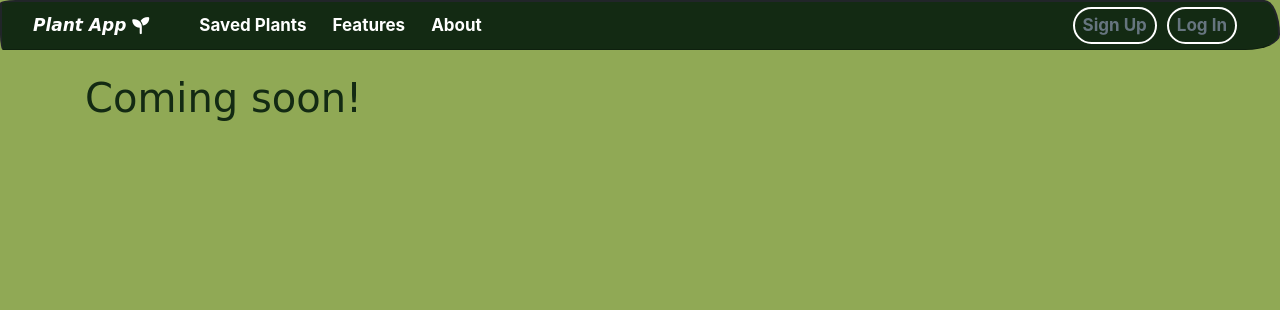
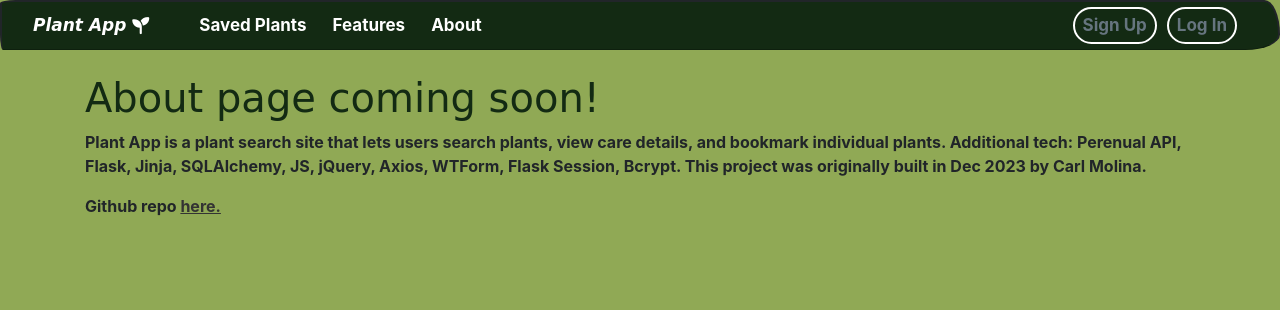
Before and after one commit to carl-molina/plant-app, a Flask app: page /about in a window 1280 px wide. Shown: the top 310 px of the page. Run offline with Flask 3, Linux system fonts and the light colour scheme; some libraries are stand-ins or nearby versions; some web fonts are replaced.

Commit message:
Initial draft of About page copy

```diff
--- a/templates/about.html
+++ b/templates/about.html
@@ -5,7 +5,17 @@
 {% block content %}
 
 <div class="about-page">
-  <h1>Coming soon!</h1>
+  <h1>About page coming soon!</h1>
+  <p>Plant App is a plant search site that lets users search plants, view care
+    details, and bookmark individual plants. Additional tech: Perenual API,
+    Flask, Jinja, SQLAlchemy, JS, jQuery, Axios, WTForm, Flask Session, Bcrypt.
+    This project was originally built in Dec 2023 by Carl Molina.
+  </p>
+  <p>Github repo
+    <a href="https://github.com/carl-molina/plant-app" target="_blank" rel="noopener">
+      here.
+    </a>
+  </p>
 </div>
 
 {% endblock %}
```
